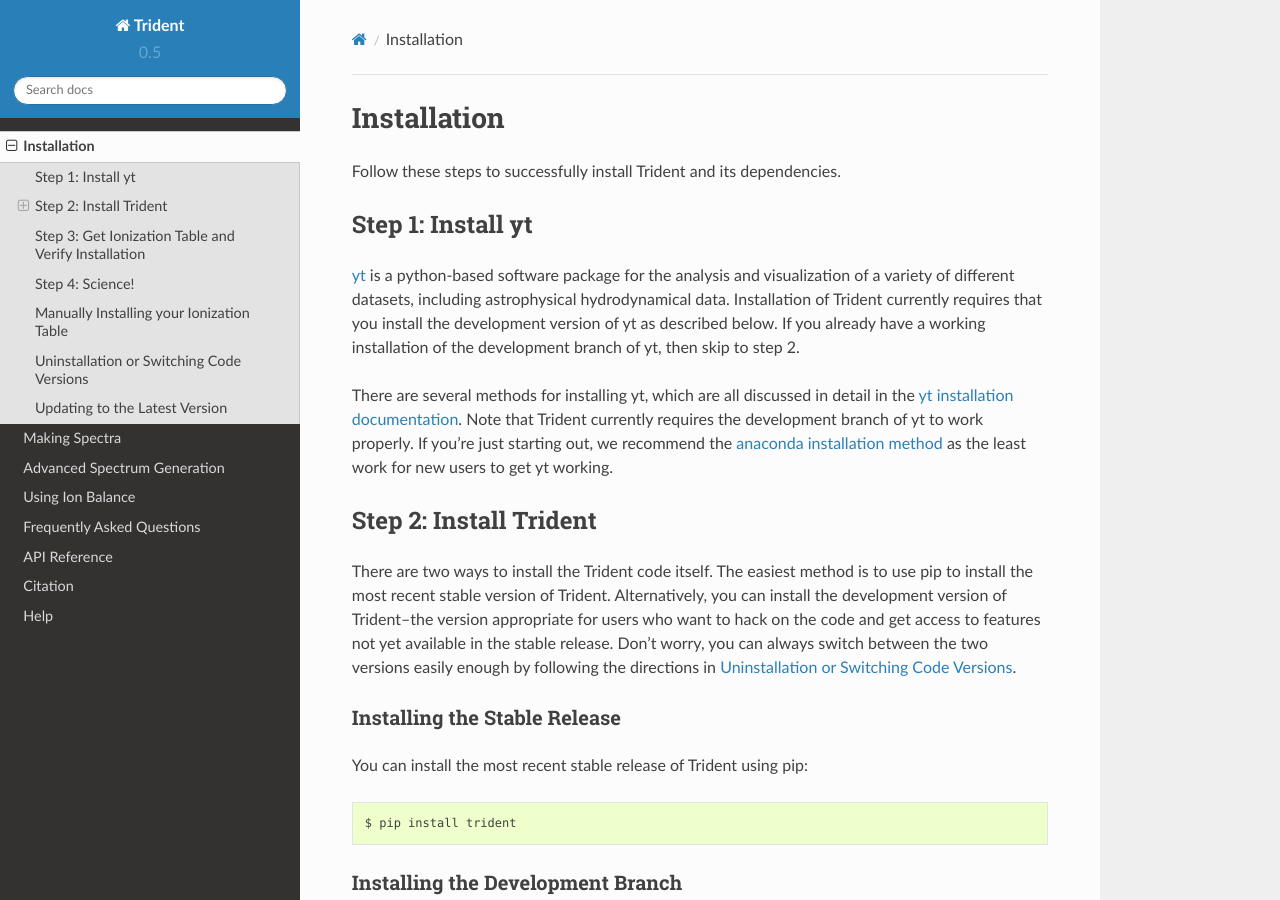
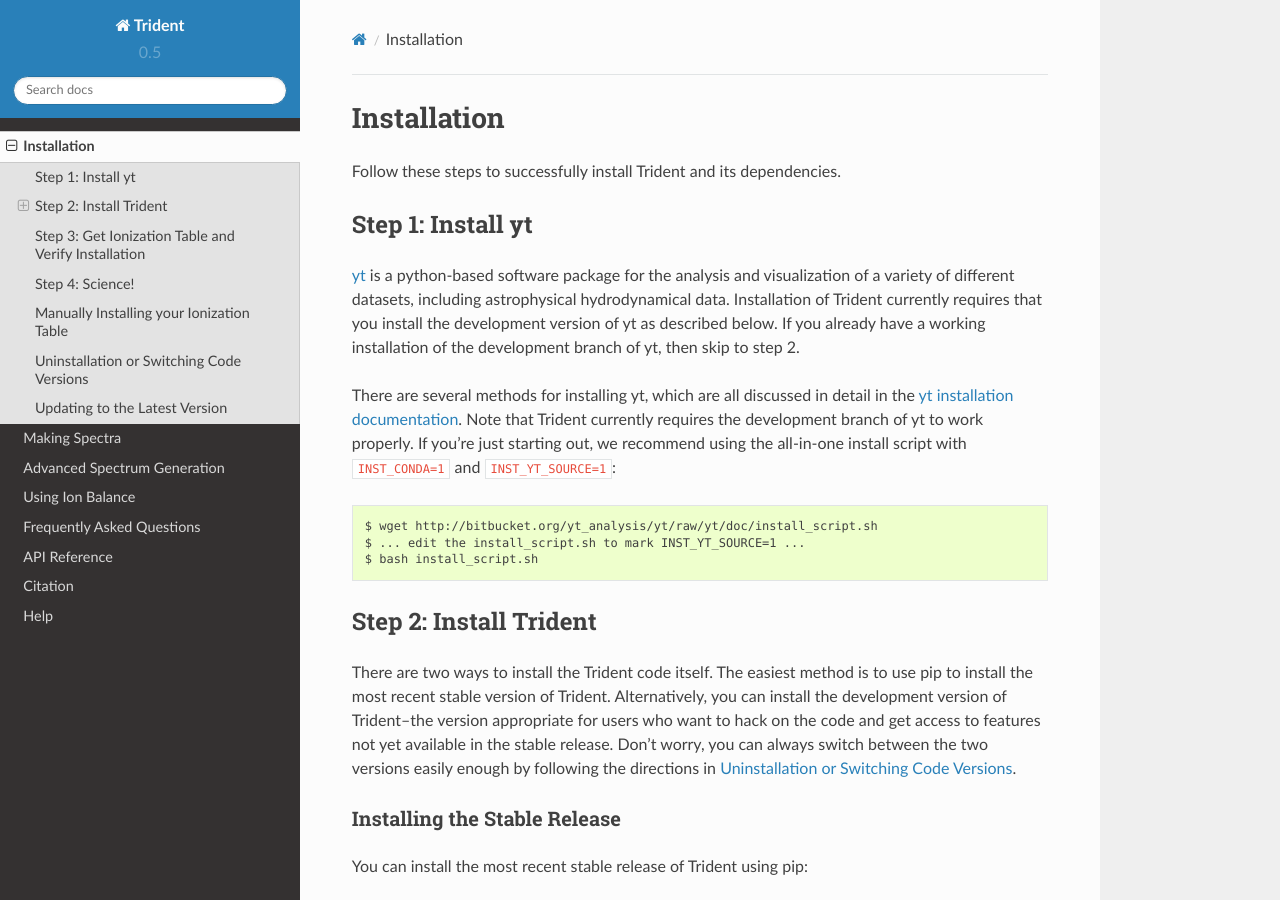
Before and after one commit to trident-project/trident, a Sphinx documentation site: the page built from doc/source/installation.rst, in a window 1280 px wide and 900 px high. Built offline with Sphinx 7.4.7 and the Read the Docs theme 2.0.0, drawn with Linux system fonts in a browser that asks for light colours; formulas are drawn with MathJax 3.

Commit message:
Updating install docs to use new all-in-one script now that yt updated it to use conda.

```diff
--- a/doc/source/installation.rst
+++ b/doc/source/installation.rst
@@ -21,9 +21,12 @@ There are several methods for installing yt, which are all discussed in
 detail in the `yt installation documentation
 <http://yt-project.org/docs/dev/installing.html>`_.  Note that Trident
 currently requires the development branch of yt to work properly.
-If you're just starting out, we recommend the `anaconda installation method
-<http://yt-project.org/docs/dev/installing.html#installing-yt-using-anaconda>`_
-as the least work for new users to get yt working.
+If you're just starting out, we recommend using the all-in-one install script
+with ``INST_CONDA=1`` and ``INST_YT_SOURCE=1``::
+
+    $ wget http://bitbucket.org/yt_analysis/yt/raw/yt/doc/install_script.sh
+    $ ... edit the install_script.sh to mark INST_YT_SOURCE=1 ...
+    $ bash install_script.sh
 
 .. _install-trident:
 .. _step-2:
```
